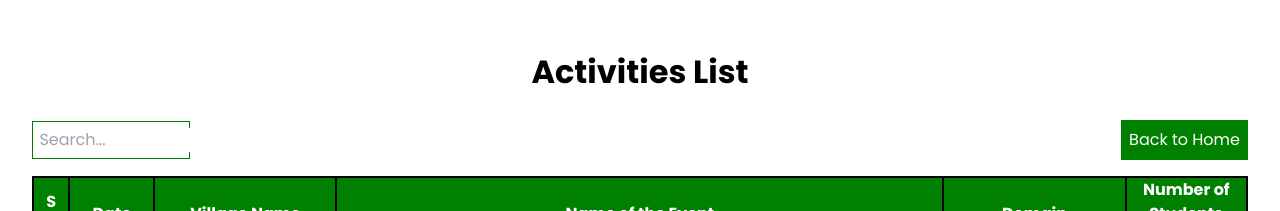
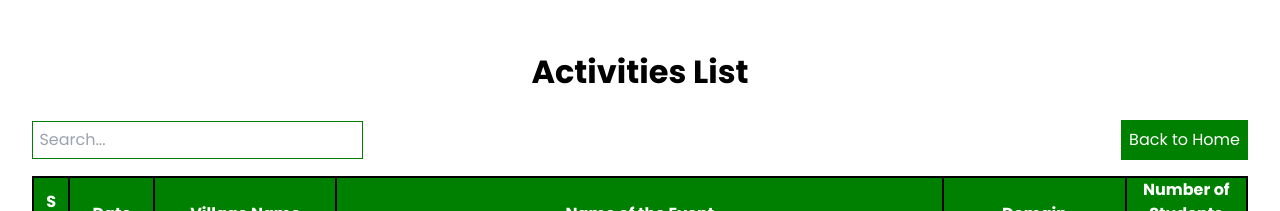
Before and after one commit to DeepakReddyG/SmartVillage, a Next.js app in the folder client/: page /activities in a window 1280 px wide. Shown: the top 211 px of the page. Built offline with nearby package versions, Linux system fonts and the light colour scheme.

Commit message:
Updated Styling to Activities Page

```diff
--- a/client/app/activities/page.css
+++ b/client/app/activities/page.css
@@ -33,10 +33,12 @@
     display: flex;
     justify-content: start;
     align-items: center;
+    /* margin-bottom: 1rem; */
+    width: 13%;
+}
+.activities_table_in_search_in input{
     border: 1px solid green;
     padding: 0.4rem;
-    /* margin-bottom: 1rem; */
-    width: 13%;
 }
 .activities_table_in_HeaderTwo{
     width: 100%;
```
